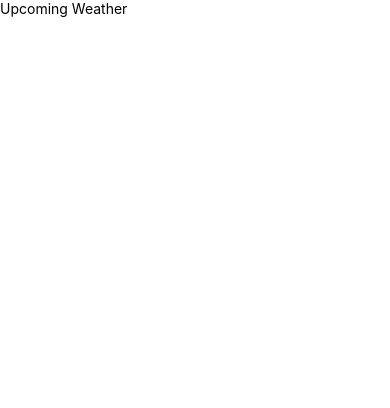
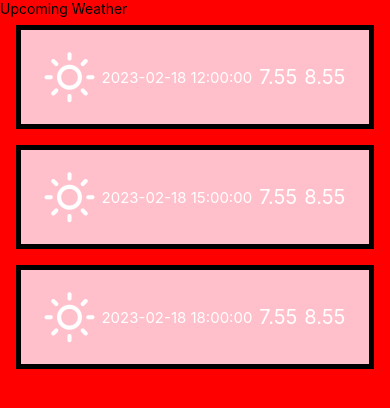
Before and after one commit to Matushini97/weather_app, a React Native app: screen / in a window 390 px wide. Shown: the top 408 px of the page. Built offline with nearby package versions, Linux system fonts and the light colour scheme.

Commit message:
feat: add list

```diff
--- a/App.js
+++ b/App.js
@@ -1,5 +1,5 @@
 import React from 'react';
-import { View, StyleSheet, SafeAreaView } from "react-native";
+import {View, StyleSheet, SafeAreaView} from "react-native";
 import CurrentWeather from "./src/components/CurrentWeather";
 import UpcomingWeather from "./src/components/UpcomingWeather";
 
--- a/src/components/UpcomingWeather.js
+++ b/src/components/UpcomingWeather.js
@@ -1,17 +1,110 @@
 import React from "react";
-import { Text, SafeAreaView, StyleSheet } from "react-native";
+import {Text, SafeAreaView, StyleSheet, FlatList, View, StatusBar} from "react-native";
+import {Feather} from "@expo/vector-icons";
 
+const DATA = [
+    {
+        dt_text: '2023-02-18 12:00:00',
+        main: {
+            temp_max: 8.55,
+            temp_min: 7.55
+        },
+        weather: [
+            {
+                main: 'Clear'
+            }
+        ]
+    },
+    {
+        dt_text: '2023-02-18 15:00:00',
+        main: {
+            temp_max: 8.55,
+            temp_min: 7.55
+        },
+        weather: [
+            {
+                main: 'Clouds'
+            }
+        ]
+    },
+    {
+        dt_text: '2023-02-18 18:00:00',
+        main: {
+            temp_max: 8.55,
+            temp_min: 7.55
+        },
+        weather: [
+            {
+                main: 'Rain'
+            }
+        ]
+    },
+
+]
+
+const Item = (props) => {
+    const {
+        dt_text,
+        min,
+        max,
+        condition
+    } = props
+    return (
+        <View style={styles.item}>
+            <Feather name='sun' size={50} color={'white'} />
+            <Text style={styles.date}>{dt_text}</Text>
+            <Text style={styles.temp}>{min}</Text>
+            <Text style={styles.temp}>{max}</Text>
+        </View>
+    )
+}
 const UpcomingWeather = () => {
+    const renderItem = ({item}) => {
+        return (
+            <Item
+                condition={item.weather[0].main}
+                dt_text={item.dt_text}
+                min={item.main.temp_min}
+                max={item.main.temp_max}
+            />
+            )
+    }
     return (
         <SafeAreaView style={styles.container}>
             <Text>Upcoming Weather</Text>
+            <FlatList
+                data={DATA}
+                renderItem={renderItem}
+                keyExtractor={(item) => item.dt_text}
+            />
+
         </SafeAreaView>
     );
 };
 
 const styles = StyleSheet.create({
     container: {
-        // flex: 1
+        flex: 1,
+        marginTop: StatusBar.currentHeight || 0,
+        backgroundColor: 'red'
+    },
+    item: {
+        padding: 20,
+        marginVertical: 8,
+        marginHorizontal: 16,
+        flexDirection: 'row',
+        justifyContent: 'space-around',
+        alignItems: 'center',
+        borderWidth: 5,
+        backgroundColor: 'pink'
+    },
+    temp: {
+        color: 'white',
+        fontSize: 20,
+    },
+    date: {
+        color: 'white',
+        fontSize: 15,
     }
 })
 
```
